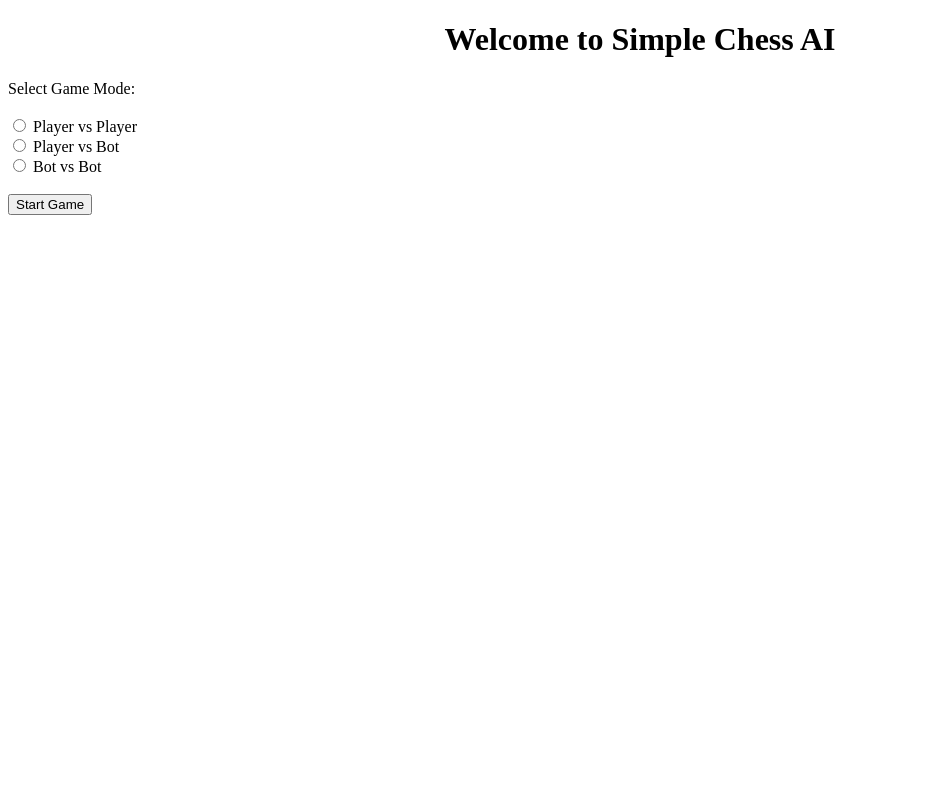
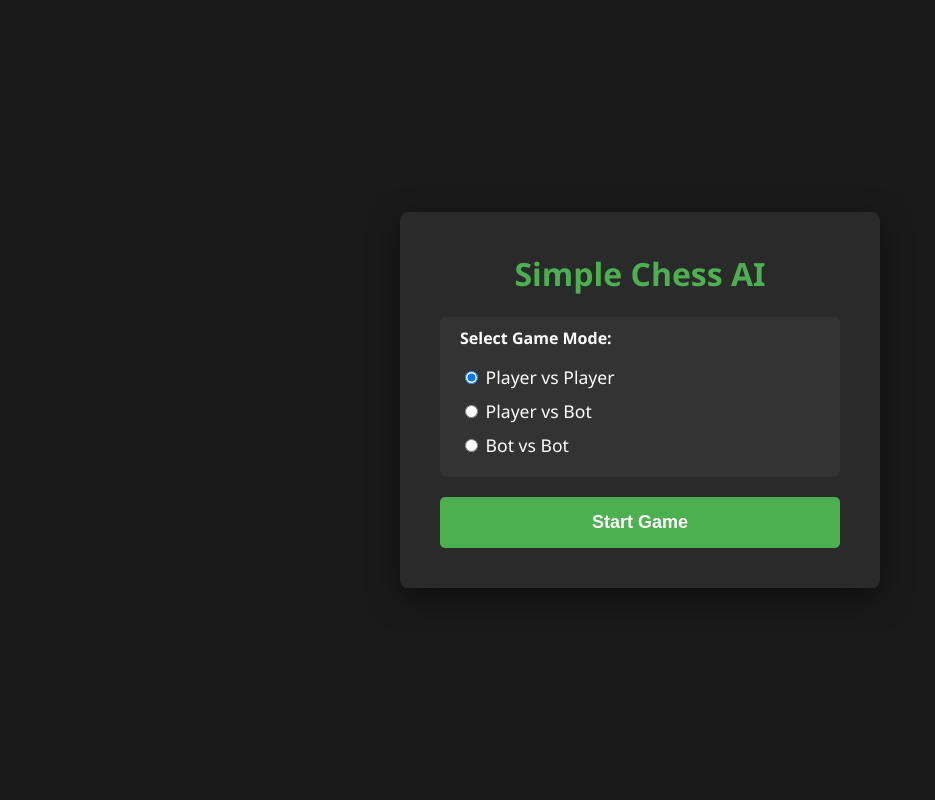
Before and after one commit to dhru-v1/pbl_project, a Flask app: page / in a window 1280 px wide. Shown: the whole page, without its empty margins (0-935 px from the left). Run offline with Flask 3, Linux system fonts and the light colour scheme.

Commit message:
Update index.html

```diff
--- a/templates/index.html
+++ b/templates/index.html
@@ -1,33 +1,108 @@
 <!DOCTYPE html>
-<html>
+<html lang="en">
 <head>
+    <meta charset="UTF-8">
+    <title>Simple Chess AI - Select Mode</title>
     <style>
+        body {
+            background-color: #1a1a1a;
+            color: #ffffff;
+            font-family: 'Segoe UI', Tahoma, Geneva, Verdana, sans-serif;
+            margin: 0;
+            padding: 20px;
+            display: flex;
+            flex-direction: column;
+            align-items: center;
+            justify-content: center;
+            height: 100vh;
+            box-sizing: border-box;
+        }
+
+        .container {
+            background: #2a2a2a;
+            padding: 40px;
+            border-radius: 8px;
+            box-shadow: 0 10px 30px rgba(0,0,0,0.5);
+            text-align: center;
+            width: 400px;
+            max-width: 90%;
+        }
+
         h1 {
-        text-align: center;
+            margin-top: 0;
+            color: #4CAF50;
         }
-    label {
-        text-align: center;
+
+        .mode-group {
+            text-align: left;
+            margin: 20px 0;
+            padding: 10px 20px;
+            background: #333;
+            border-radius: 6px;
+        }
+
+        .mode-group label {
+            display: block;
+            margin-bottom: 10px;
+            font-size: 1.1em;
+            cursor: pointer;
+        }
+
+        #color-select {
+            display: none;
+            margin-top: 15px;
+            padding-top: 15px;
+            border-top: 1px solid #555;
+        }
+
+        button {
+            width: 100%;
+            padding: 15px;
+            background-color: #4CAF50;
+            color: white;
+            border: none;
+            border-radius: 5px;
+            cursor: pointer;
+            font-size: 18px;
+            font-weight: bold;
+            transition: background 0.2s;
+        }
+
+        button:hover {
+            background-color: #45a049;
         }
     </style>
-    <title>Simple Chess AI - Select Mode</title>
 </head>
 <body>
-    <h1>Welcome to Simple Chess AI</h1>
+    <div class="container">
+        <h1>Simple Chess AI</h1>
         <form method="POST">
-        <label>Select Game Mode:</label><br><br>
+            <div class="mode-group">
+                <p style="margin-top: 0; font-weight: bold;">Select Game Mode:</p>
+                <label>
+                    <input type="radio" name="mode" value="pvp" required checked> Player vs Player
+                </label>
+                <label>
+                    <input type="radio" name="mode" value="pvb"> Player vs Bot
+                </label>
+                <label>
+                    <input type="radio" name="mode" value="bvb"> Bot vs Bot
+                </label>
 
-        <input type="radio" name="mode" value="pvp" required> Player vs Player <br>
-        <input type="radio" name="mode" value="pvb"> Player vs Bot <br>
-        <input type="radio" name="mode" value="bvb"> Bot vs Bot <br><br>
-
-        <div id="color-select" style="display:none;">
-            <label>Choose Side (for Player vs Bot):</label><br>
-            <input type="radio" name="color" value="white" checked> White <br>
-            <input type="radio" name="color" value="black"> Black <br><br>
+                <div id="color-select">
+                    <p style="margin-top: 0; font-weight: bold;">Choose Side:</p>
+                    <label>
+                        <input type="radio" name="color" value="white" checked> White
+                    </label>
+                    <label>
+                        <input type="radio" name="color" value="black"> Black
+                    </label>
+                </div>
             </div>
 
             <button type="submit">Start Game</button>
         </form>
+    </div>
 
     <script>
         const modeInputs = document.querySelectorAll('input[name="mode"]');
```
Lines whose indentation alone changed are shown as unchanged.
